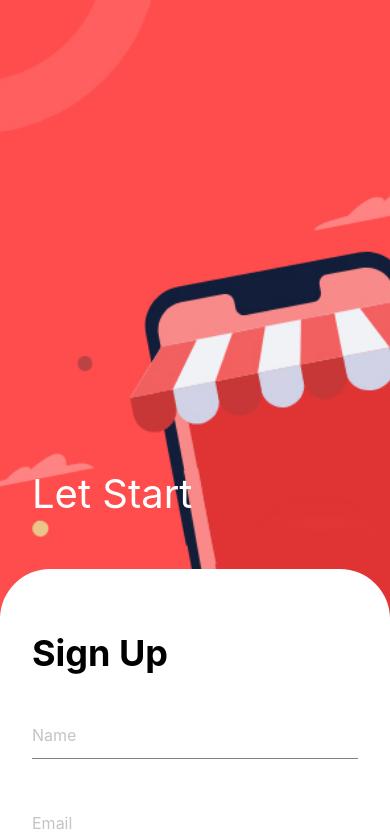
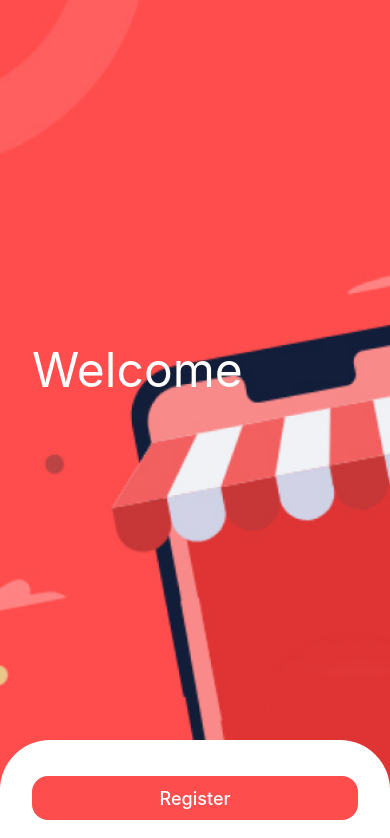
Before and after one commit to doujo/MarketPlace, a React Native app: screen / in a window 390 px wide. Shown: the top 838 px of the page. Built offline with nearby package versions, Linux system fonts and the light colour scheme.

Commit message:
update app js

```diff
--- a/App.js
+++ b/App.js
@@ -2,6 +2,7 @@ import { StatusBar } from 'expo-status-bar';
 import React from 'react';
 import { StyleSheet, Text, View } from 'react-native';
 import { SplashScreen } from './src/pages/SplashScreen'
+import { WelcomeScreen } from './src/pages/WelcomeScreen'
 import { LoginScreen } from './src/pages/LoginScreen'
 import { RegisterScreen } from './src/pages/RegisterScreen'
 
@@ -9,7 +10,7 @@ export default function App() {
   return (
     <>
       <StatusBar style="auto" />
-			<RegisterScreen />
+			<WelcomeScreen />
     </>
   );
 }
```
